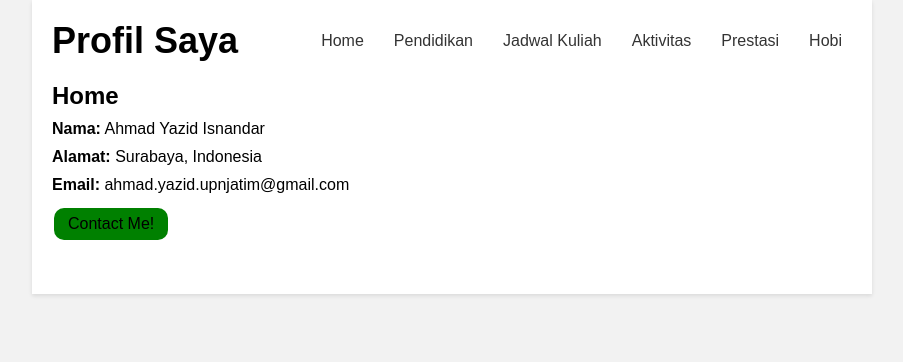
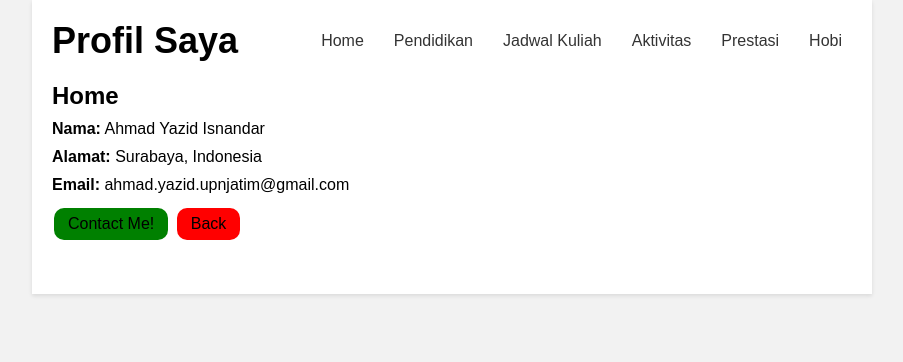
Before and after one commit to shuyshuys/pw-smt4, a PHP site: page /p3/profile/home.html in a window 1280 px wide. Shown: the top 362 px of the page, without its empty margins (188-1091 px from the left). Run offline with PHP 8.4, Linux system fonts and the light colour scheme.

Commit message:
add back button

```diff
--- a/p3/profile/home.html
+++ b/p3/profile/home.html
@@ -18,6 +18,7 @@
           <li><span>Email:</span> ahmad.yazid.upnjatim@gmail.com</li>
         </ul>
         <a href="https://wa.me/6289510171698" class="whatsapp">Contact Me!</a>
+        <a href="../../index.html" class="back">Back</a>
       </section>
     </div>
   </body>
--- a/p3/profile/style.css
+++ b/p3/profile/style.css
@@ -182,3 +182,17 @@ li span {
   margin: 4px 2px;
   cursor: pointer;
 }
+
+.back {
+  color: black;
+  background-color: red;
+  border: none;
+  border-radius: 10px;
+  padding: 7px 14px;
+  text-align: center;
+  text-decoration: none;
+  display: inline-block;
+  font-size: 16px;
+  margin: 4px 2px;
+  cursor: pointer;
+}
```
